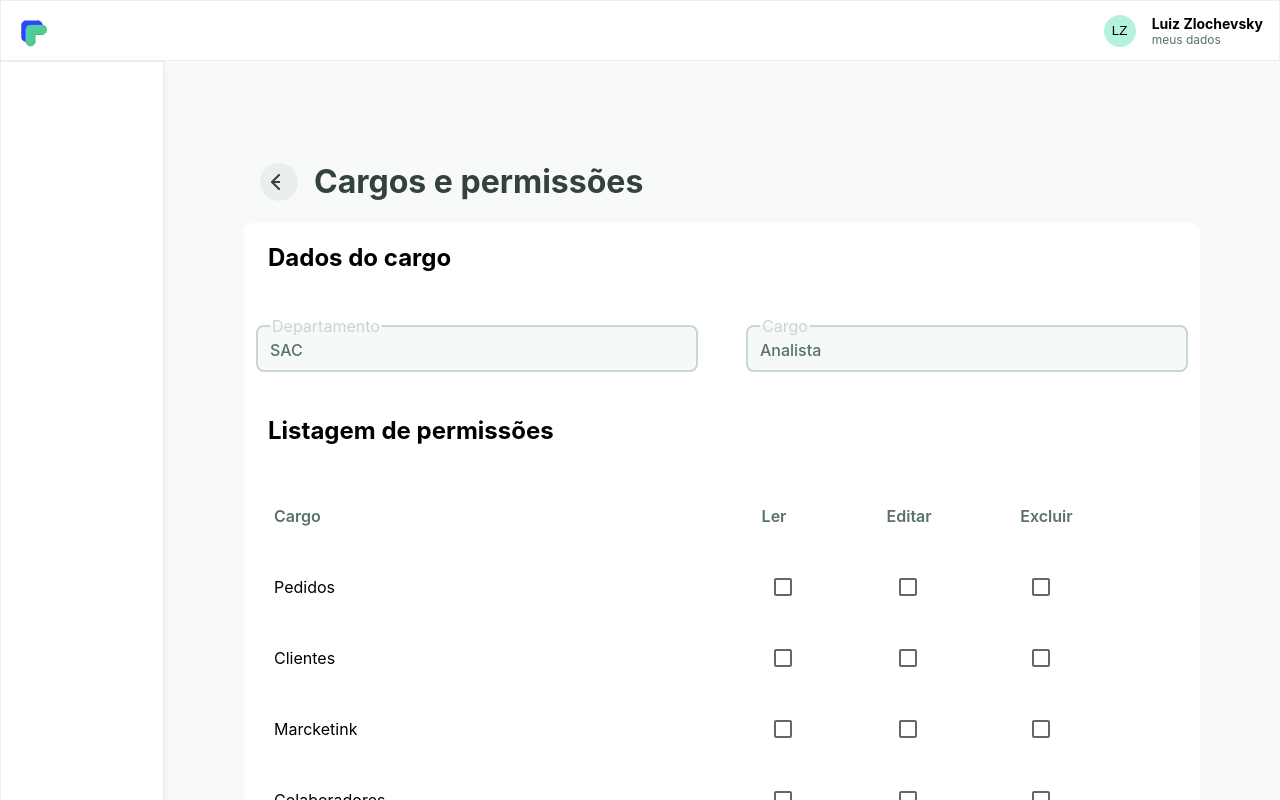
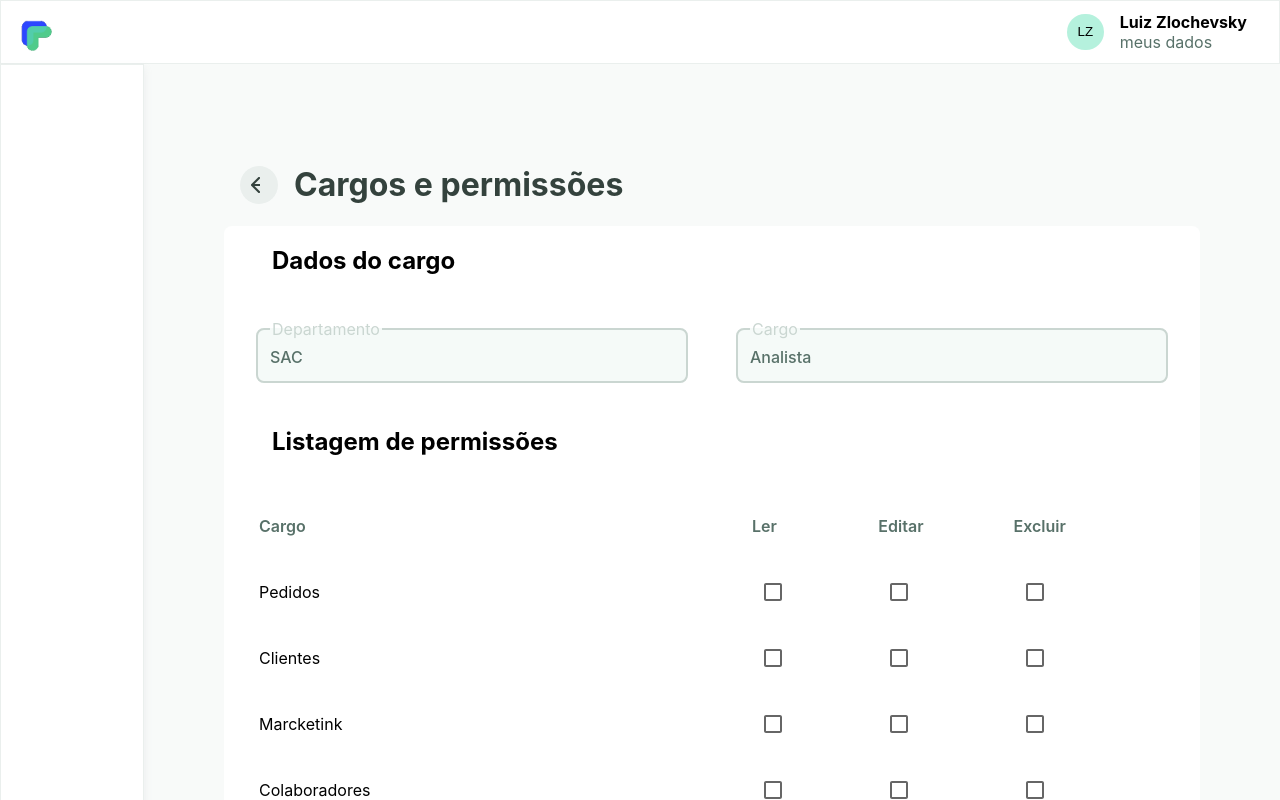
Before and after one commit to renan-oliveira93/pp-challenge-web, a Next.js app: page /permissoes in a window 1280 px wide. Shown: the top 800 px of the page. Built offline with nearby package versions, Linux system fonts and the light colour scheme.

Commit message:
size update

```diff
--- a/styles/Home.module.css
+++ b/styles/Home.module.css
@@ -3,7 +3,7 @@
 .topnav{
     width: 100vw;
     background-color: #ffffff;
-    height: 61px;
+    height: 4rem;
     display: flex;
     flex-direction: row;
     justify-content: space-between;
@@ -11,31 +11,32 @@
 }
 
 .topnav img{
-    width:32px;
-    height: 32px;
+    width: 2.3rem;
+    height: 2.3rem;
     margin: 1rem;
 }
 
 .avatar_field{
     display: flex;
     align-items: center;
+    margin-right: 1rem;
 }
 
 .avatar_field h4{
     margin: 0% ;
-    font-size: 14px;
+    font-size: 1rem;
 }
 
 .avatar_field p{
     margin: 0% ;
-    font-size: 12px;
+    font-size: 1rem;
     color: #587169;
 }
 
 .avatar_field button{
     background-color: #B5F1DD;
-    width: 32px;
-    height: 32px;
+    width: 2.3rem;
+    height: 2.3rem;
     border-radius: 80%;
     border: none;
 }
@@ -54,7 +55,6 @@
 }
 
 .container{
-    width: 956px;
     margin: 5rem;
 }
 
@@ -71,13 +71,12 @@
 }
 
 .h1{
-    width: 95px;
     color: #34423D;
     font-style: normal;
     font-weight: 600;
-    font-size: 32px;
+    font-size: 1.3rem;
     line-height: 100%;
-    Padding: 20px;
+    Padding: 1rem;
 }
 
 /*estilizações da table colaboradores*/
@@ -88,22 +87,16 @@
     justify-content: center;
     align-items: center;
     background-color: #ffffff;
-    width: 956px;
     border-radius: 8px;
 }
 
 .table h2{
      margin-left: 3rem;
-     width: 956px;
-}
-
-.table td{
-    max-width: 190px;
+     width: 58rem;
 }
 
 .table tr{
-    Width: 902px;
-    Height: 69px;
+    Height: 4rem;
 }
 
 .td{
@@ -115,22 +108,16 @@
     margin: 1rem;
 }
 
-.img_menu{
-    width: 24px;
-    height: 24px;
-}
-
 .nav {
     font-weight: 600;
-    font-size: 14px;
     border-bottom: 2px solid #EAEFED;
-    width: 908px;
-    margin: 20px;
+    width: 57rem;
+    margin: 1.2rem;
 }
 
 .nav button {
-    width: 196px;
-    height: 30px;
+    width: 13rem;
+    height: 2rem;
     border: none;
     background-color: #ffffff;
     position: relative;
@@ -147,7 +134,7 @@
 }
 
 .fieldset {
-    Width: 908px;
+    Width: 57rem;
     border-radius: 8px;
     border: 2px solid #CAD6D1;
     color: #CAD6D1;
@@ -156,23 +143,23 @@
 }
 
 .input {
-    Width: 800px;
+    Width: 55rem;
    outline: none;
     border: none;
     font-weight: 500;
-    font-size: 16px;
+    font-size: 1rem;
 }
 
 .lista {
-    width: 902px;
-    margin: 15px;
+    width: 57rem;
+    margin: 1rem;
     text-align: left;
 }
 
 .lista thead{
     color: #587169;
     font-weight: 600;
-    font-size: 16px;
+    font-size: 1rem;
 }
 
 .lista fieldset{
@@ -191,7 +178,7 @@
 
 .sidebar{
     background-color: #ffffff;
-    width: 256px;
+    width: 15rem;
     border: 1px solid #EAEFED;
     box-shadow: 0px 4px 8px rgba(165, 171, 179, 0.16);
 }
@@ -199,12 +186,12 @@
 /*estilizações da pg detalhes do colaborador*/
 
 .h1_detalhes img{
-    padding: 11px;
+    padding: 0.7rem;
 }
 
 .fieldset_dados{
     border: 2px solid #CAD6D1;
-    width: 926px;
+    width: 60rem;
     display: flex;
     flex-direction: row;
     flex-wrap: wrap;
@@ -213,15 +200,15 @@
 }
 
 .fieldset_dados h3{
-    width: 500px;
+    width: 50rem;
     color: #34423D;
 }
 
 .fieldset_detalhes{
     border: 2px solid #CAD6D1;
-    width: 418px;
-    height: 56px;
-    margin: 15px;
+    width: 27rem;
+    height: 3.5rem;
+    margin: 1rem;
     background-color:  #F5FAF8;
     color: #A3B8B0;
     border-radius: 8px;
@@ -239,7 +226,7 @@
 /*estilização da table detalhes*/
 
 .avatar_detalhes_colaborador{
-    width: 956px;
+    width: 60rem;
     margin-left: 2rem;
     padding: 1rem;
     display: flex;
@@ -248,8 +235,8 @@
 
 .avatar_detalhes_colaborador img{
     border-radius: 80%;
-    width: 80px;
-    height: 80px;
+    width: 5rem;
+    height: 5rem;
     background-color: #CAD6D1;
 }
 
@@ -286,8 +273,8 @@
     background-color:  #F5FAF8;
     border: 2px solid #CAD6D1;
     border-radius: 8px;
-    width: 286.67px;
-    height: 70px;
+    width: 18rem;
+    height: 4.5rem;
     margin: 1rem;
     display: flex;
     align-items: center;
@@ -295,28 +282,26 @@
 
 .fieldset_info a{
     border-radius: 80%;
-    width: 38px;
-    height: 38px;
     background-color: #CAD6D1;
 }
 
 .fieldset_info h4{
     color: #587169;
     margin: 0%;
-    font-size: 14px;
+    font-size: 1rem;
 }
 
 .fieldset_info p{
     color: #587169;
     margin: 0%;
-    font-size: 14px;
+    font-size: 1rem;
     font-weight: 600;
 }
 
 .fieldset_info img{
     display: flex;
     align-items: center;
-    padding: 11px;
+    padding: 0.7rem;
 }
 
 /*estilizações de permissões*/
@@ -330,8 +315,8 @@
     background-color:  #F5FAF8;
     border: 2px solid #CAD6D1;
     border-radius: 8px;
-    width: 442px;
-    height: 56px;
+    width: 27rem;
+    height: 4rem;
     display: flex;
     align-items: center;
     margin: 1.5rem;
@@ -340,7 +325,7 @@
 
 .permissoes_dados p{
     font-weight: 500;
-    font-size: 16px;
+    font-size: 1rem;
     color: #587169;
 }
 
@@ -359,3 +344,9 @@
 .page404 h1{
     margin: 0;
 }
+
+/*estilização de responsividade*/
+
+@media screen and (max-width:360px) {
+
+}
```
